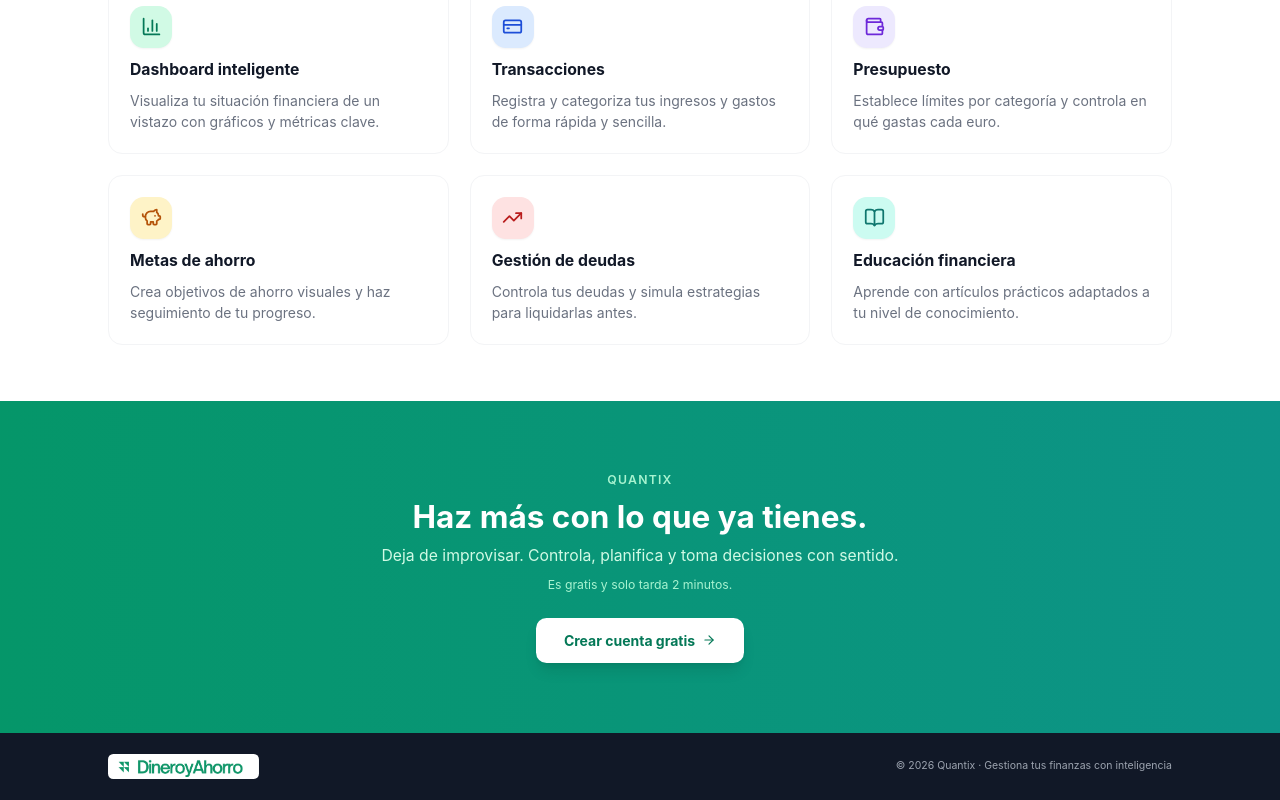
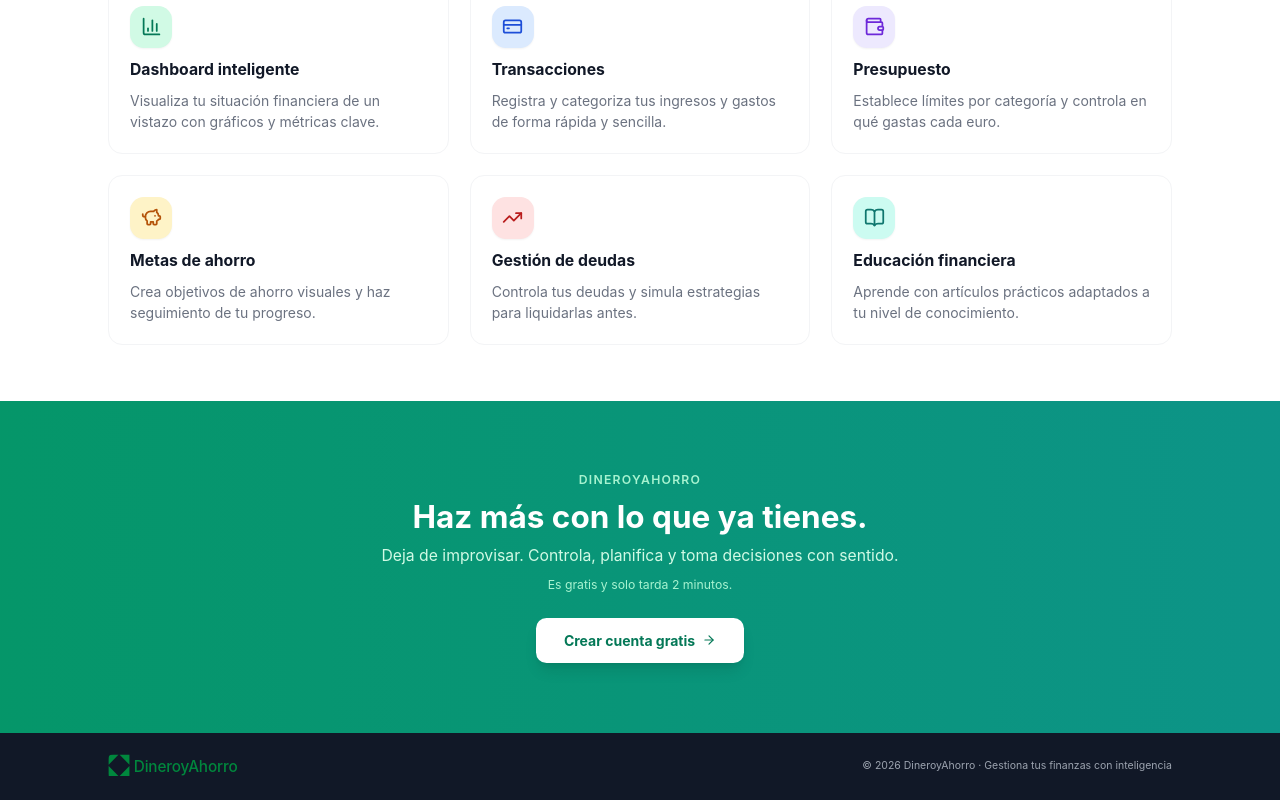
Before and after one commit to josemartoscv-pixel/quantix, a Next.js app: page / in a window 1280 px wide. Shown: the part 1399-2199 px from the top of the page. Built offline with nearby package versions, Linux system fonts and the light colour scheme; no server answers.

Commit message:
Rebrand to DineroyAhorro: replace logo with SVG, remove all Quantix references

```diff
--- a/src/app/(auth)/layout.tsx
+++ b/src/app/(auth)/layout.tsx
@@ -16,8 +16,7 @@ export default function AuthLayout({
       {/* Left panel - hidden on mobile */}
       <div className="hidden lg:flex lg:w-1/2 bg-gradient-to-br from-emerald-600 to-teal-700 flex-col justify-between p-12">
         <Link href="/" className="flex items-center gap-2">
-          <span className="text-3xl">💰</span>
-          <span className="font-bold text-2xl text-white">Quantix</span>
+          <img src="/logo.svg" alt="DineroyAhorro" className="h-8 w-auto brightness-0 invert" />
         </Link>
 
         <div className="space-y-8">
@@ -64,7 +63,7 @@ export default function AuthLayout({
         </div>
 
         <div className="text-emerald-200 text-sm">
-          © {new Date().getFullYear()} Quantix. Todos los derechos reservados.
+          © {new Date().getFullYear()} DineroyAhorro. Todos los derechos reservados.
         </div>
       </div>
 
@@ -74,8 +73,7 @@ export default function AuthLayout({
           {/* Mobile logo */}
           <div className="lg:hidden mb-8 text-center">
             <Link href="/" className="inline-flex items-center gap-2">
-              <span className="text-3xl">💰</span>
-              <span className="font-bold text-2xl text-gray-900">Quantix</span>
+              <img src="/logo.svg" alt="DineroyAhorro" className="h-8 w-auto" />
             </Link>
           </div>
           {children}
--- a/src/app/layout.tsx
+++ b/src/app/layout.tsx
@@ -3,7 +3,7 @@ import { Toaster } from "sonner";
 import "./globals.css";
 
 export const metadata: Metadata = {
-  title: "Quantix - Gestiona tus finanzas personales",
+  title: "DineroyAhorro - Gestiona tus finanzas personales",
   description:
     "Controla tus ingresos, gastos, ahorros y deudas de forma sencilla y visual. Tu salud financiera en un solo lugar.",
 };
--- a/src/app/page.tsx
+++ b/src/app/page.tsx
@@ -71,7 +71,7 @@ export default async function LandingPage() {
       <nav className="border-b border-gray-100 bg-white/90 backdrop-blur-sm sticky top-0 z-50">
         <div className="max-w-7xl mx-auto px-4 sm:px-6 lg:px-8">
           <div className="flex justify-between items-center h-14">
-            <img src="/logo.png" alt="DineroyAhorro" className="h-8 w-auto rounded-lg" />
+            <img src="/logo.svg" alt="DineroyAhorro" className="h-8 w-auto rounded-lg" />
             <div className="hidden sm:flex items-center gap-2">
               <Link href="/login" className="text-gray-600 hover:text-gray-900 font-medium transition-colors px-3 py-1.5 rounded-lg hover:bg-gray-50 text-sm">
                 Entrar
@@ -170,7 +170,7 @@ export default async function LandingPage() {
       {/* CTA */}
       <section className="py-12 sm:py-20 bg-gradient-to-r from-emerald-600 to-teal-600">
         <div className="max-w-4xl mx-auto px-4 sm:px-6 lg:px-8 text-center">
-          <p className="text-emerald-200 text-xs sm:text-sm font-semibold uppercase tracking-widest mb-3">Quantix</p>
+          <p className="text-emerald-200 text-xs sm:text-sm font-semibold uppercase tracking-widest mb-3">DineroyAhorro</p>
           <h2 className="text-2xl sm:text-4xl font-bold text-white mb-3 leading-tight">
             Haz más con lo que ya tienes.
           </h2>
@@ -194,9 +194,9 @@ export default async function LandingPage() {
       <footer className="bg-gray-900 text-gray-400 py-6">
         <div className="max-w-7xl mx-auto px-4 sm:px-6 lg:px-8">
           <div className="flex flex-col sm:flex-row justify-between items-center gap-2">
-            <img src="/logo.png" alt="DineroyAhorro" className="h-7 w-auto rounded-md" />
+            <img src="/logo.svg" alt="DineroyAhorro" className="h-7 w-auto rounded-md" />
             <p className="text-xs">
-              © {new Date().getFullYear()} Quantix · Gestiona tus finanzas con inteligencia
+              © {new Date().getFullYear()} DineroyAhorro · Gestiona tus finanzas con inteligencia
             </p>
           </div>
         </div>
--- a/src/components/dashboard/onboarding-modal.tsx
+++ b/src/components/dashboard/onboarding-modal.tsx
@@ -47,7 +47,7 @@ export function OnboardingModal({ hasData }: { hasData: boolean }) {
     <Dialog open={open} onOpenChange={(v) => { if (!v) dismiss(); }}>
       <DialogContent className="sm:max-w-md">
         <DialogHeader>
-          <DialogTitle className="text-xl">👋 Bienvenido a Quantix</DialogTitle>
+          <DialogTitle className="text-xl">👋 Bienvenido a DineroyAhorro</DialogTitle>
         </DialogHeader>
         <div className="space-y-4">
           <p className="text-gray-600">
--- a/src/components/layout/sidebar.tsx
+++ b/src/components/layout/sidebar.tsx
@@ -48,7 +48,7 @@ export function Sidebar() {
     <aside className="hidden md:flex fixed left-0 top-0 bottom-0 w-60 bg-white border-r border-gray-100 flex-col z-40">
       {/* Logo */}
       <div className="flex items-center px-4 py-3 border-b border-gray-100">
-        <img src="/logo.png" alt="DineroyAhorro" className="h-7 w-auto" />
+        <img src="/logo.svg" alt="DineroyAhorro" className="h-7 w-auto" />
       </div>
 
       {/* Navigation */}
--- a/src/components/layout/topbar.tsx
+++ b/src/components/layout/topbar.tsx
@@ -58,7 +58,7 @@ export function Topbar({ userName, userEmail }: TopbarProps) {
     Object.entries(pageTitles).find(([path]) =>
       pathname.startsWith(path + "/")
     )?.[1] ||
-    "Quantix";
+    "DineroyAhorro";
 
   const initials = userName
     ? userName
```
Also changed, not shown: public/logo.png (deleted), public/logo.svg (added).
